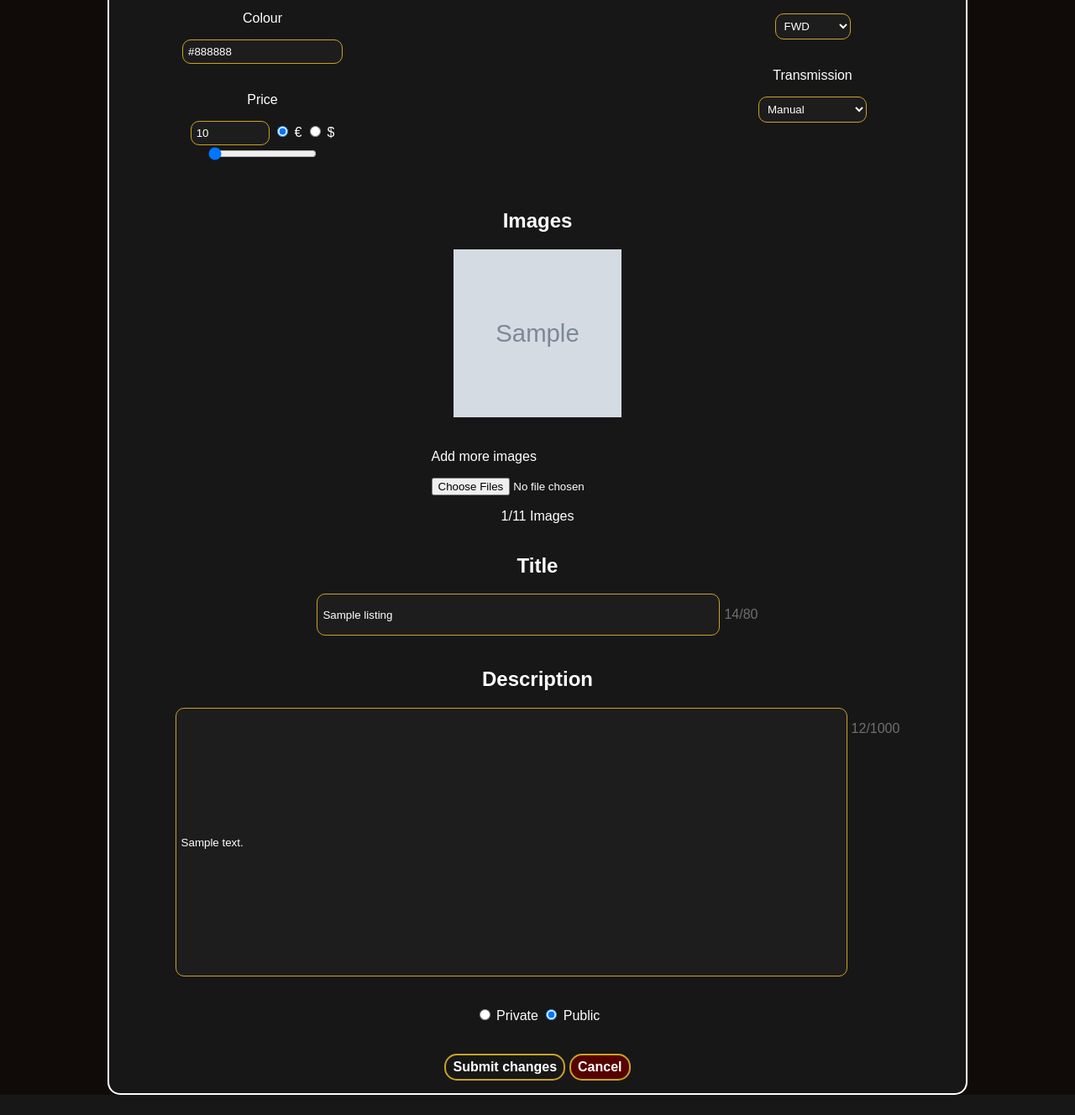
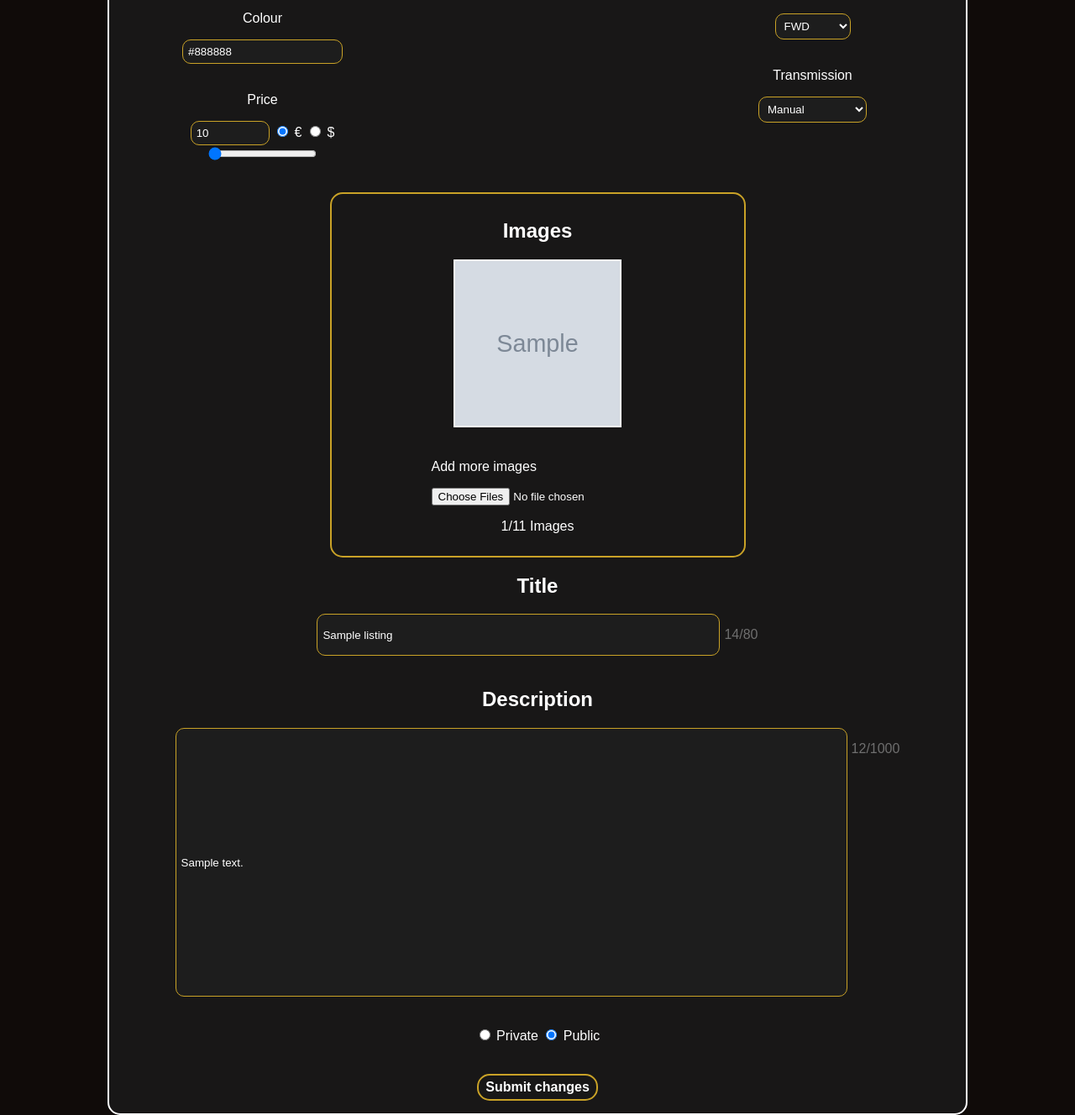
Before and after one commit to dragos-vs07/AutobAI, a Flask app: template templates/edit_listing_page.html in a window 1280 px wide. Shown: the part 739-2067 px from the top of the page at 84% size. Before the commit the page ends 2043 px from the top, so only its background shows below. Run offline with Flask 3, Linux system fonts and the light colour scheme; tables that the repository leaves empty hold one stand-in row (values such as "Sample post"); the template is opened without the code that fills it: values that come from a table or form of the project are taken from there, most other values are stand-ins (such as "Sample title", 1, 10 or a date in 2020); grey boxes marked "Sample" are stand-in pictures.

Commit message:
finished the frontend part for editing listings

```diff
--- a/static/CSS/edit_listing_page.css
+++ b/static/CSS/edit_listing_page.css
@@ -1,4 +1,5 @@
 body{
+    font-family: Arial, Helvetica, sans-serif;
     display: flex;
     flex-direction: column;
 }
@@ -85,6 +86,7 @@ body{
     opacity: 0.5;
 }
 .delete_image{
+    border: 2px solid white;
     cursor: pointer;
     width: 100px;
     height: 100px;
@@ -93,10 +95,17 @@ body{
     display: flex;
     flex-direction: column;
     align-items: center;
-
+    border-radius: 15px;
+    border: 2px solid #c9a227;
+    padding: 10px;
+    width: 50%;
 }
 #sec_images_area{
     display: grid;
     grid-template-columns: repeat(5, 2fr);
     gap: 5px;
 }
+.cancel_btn{
+    display: none;
+    background-color: rgb(89, 0, 0);
+}
--- a/static/JavaScript/edit_listing_page.js
+++ b/static/JavaScript/edit_listing_page.js
@@ -219,6 +219,7 @@ cidc.addEventListener('change', () => {
 
 const Checkboxes = document.querySelectorAll('.delete_checkbox');
 const SecImgInput = document.getElementById("sec_img_input");
+const CvrImgInput = document.getElementById("cvr_img_input");
 const fc = document.getElementById("file_count");
 
 function CountLoadedImages()
@@ -229,6 +230,7 @@ function CountLoadedImages()
             cnt = cnt + 1;
     })
     cnt += SecImgInput.files.length;
+    cnt += CvrImgInput.files.length;
 
     return cnt;
 }
@@ -241,11 +243,29 @@ SecImgInput.addEventListener('change', () => {
 
         fc.innerText = `${cnt}/11 Images`;
 
-         if(cnt>=11)
+         if(cnt==11)
             document.getElementById("new_sec_img").style="display:none";
+         else if(cnt<11)
+            document.getElementById("new_sec_img").style="display:block";
         else
-            document.getElementById("new_sec_img").style="display:block";
+        {
+            alert("You can upload at most 11 images ( 1 cover + 10 secondary )");
+            SecImgInput.value = '';
+            fc.innerText = `${CountLoadedImages()}/11 Images`;
+        }
+
+        if(SecImgInput.files.length > 0)
+            document.getElementById("cancel_sec").style = "display:block;";
+        else
+            document.getElementById("cancel_sec").style = "display:none;";
     });
+
+CvrImgInput.addEventListener('change', () => {
+    if(CvrImgInput.files.length > 0)
+        document.getElementById("cancel_cvr").style="display:block";
+
+    fc.innerText = `${CountLoadedImages()}/11 Images`;
+})
 
 Checkboxes.forEach(checkbox => {
     checkbox.addEventListener('change', () => {
@@ -261,3 +281,21 @@ Checkboxes.forEach(checkbox => {
             document.getElementById("new_sec_img").style="display:block";
     });
 });
+
+function clear_sec_input()
+{
+    SecImgInput.value = '';
+    fc.innerText = `${CountLoadedImages()}/11 Images`;
+
+    if(CountLoadedImages() < 11)
+        document.getElementById("new_sec_img").style = "display:block";
+
+     document.getElementById("cancel_sec").style = "display:none;";
+}
+function clear_cvr_input()
+{
+    CvrImgInput.value= '';
+    fc.innerText = `${CountLoadedImages()}/11 Images`;
+
+    document.getElementById("cancel_cvr").style = "display:none;";
+}
--- a/templates/edit_listing_page.html
+++ b/templates/edit_listing_page.html
@@ -230,8 +230,9 @@
 
                      <div id="new_cvr" style="display:none;">
                         <p>Load new cover image</p>
-                        <input type="file" name="carImages" accept="image/png, image/jpeg, image/webp, image/jfif">
+                        <input type="file" name="carImages" accept="image/png, image/jpeg, image/webp, image/jfif" id="cvr_img_input">
                      </div>
+                     <button type="button" id="cancel_cvr" onclick="clear_cvr_input()" class ="btn cancel_btn">Cancel</button>
                 <br>
 
                 <div id="sec_images_area">
@@ -253,8 +254,9 @@
                     <p>Add more images</p>
                     <input type="file" name="carImages" accept="image/png, image/jpeg, image/webp, image/jfif" id="sec_img_input" multiple>
                 </div>
+                    <button type="button" id="cancel_sec" onclick="clear_sec_input()" class ="btn cancel_btn">Cancel</button>
+                <p id="file_count"></p>
 
-                <p id="file_count"></p>
             </div>
 
                 <div id = "text_area" class ="cell">
@@ -300,7 +302,7 @@
 
                 <div style="display: flex; flex-direction: row; gap: 5px;">
                     <button type="submit" class ="btn">Submit changes</button>
-                    <button class ="btn" style="background-color:rgb(86, 3, 0)">Cancel</button>
+                    <button class ="btn cancel_btn">Cancel</button>
                 </div>
         </form>
 
```
